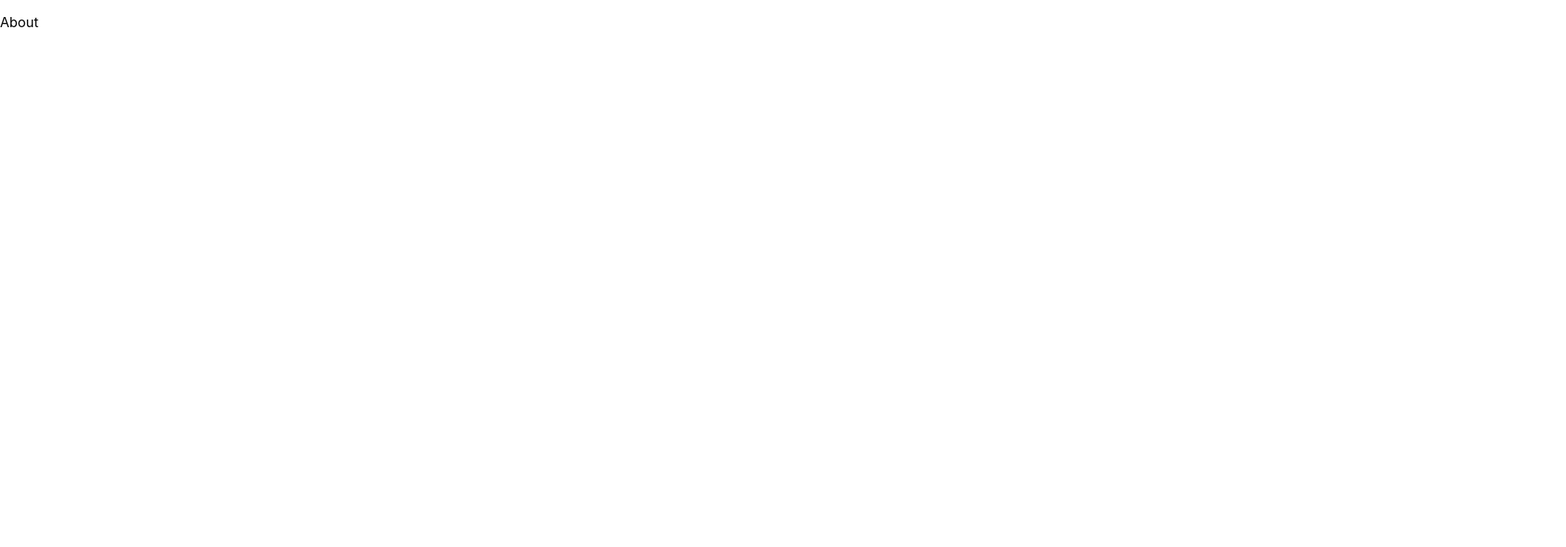
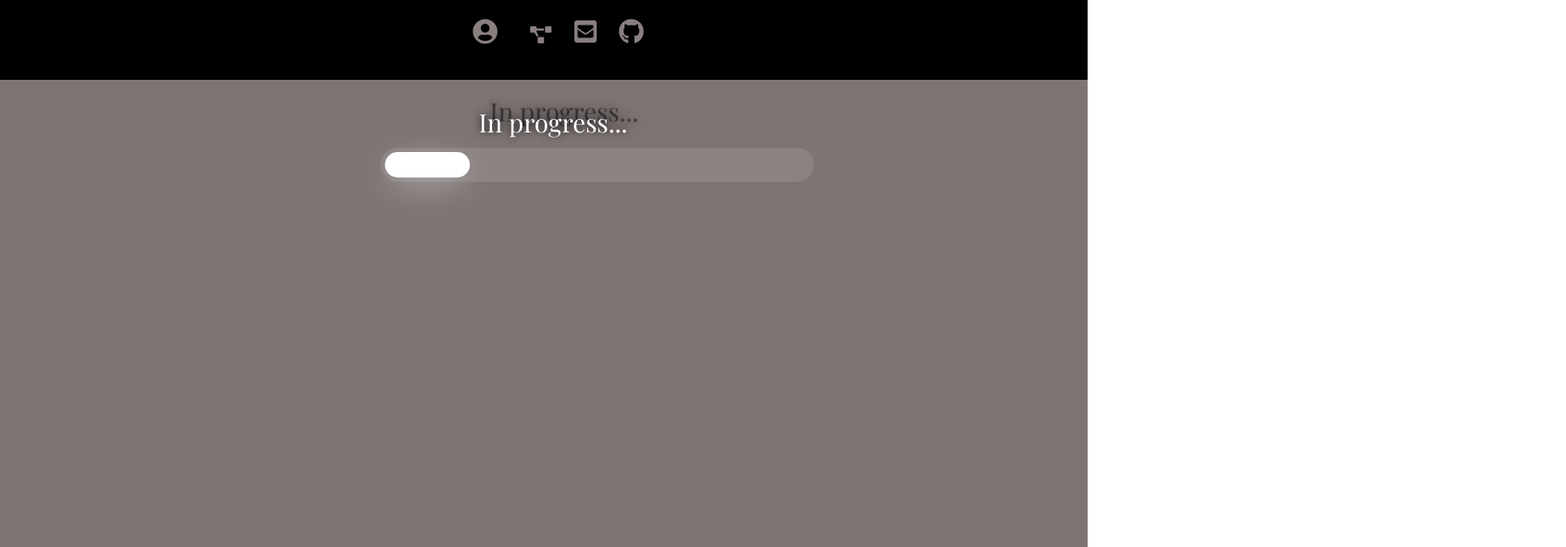
Before and after one commit to amandahp/amandahoffmanndev, a React (Create React App) app: page /about in a window 1280 px wide. Shown: the top 644 px of the page at 85% size, 1843 px wide, since content can reach past the window. Built offline with nearby package versions, Linux system fonts and the light colour scheme.

Commit message:
created page in progress

```diff
--- a/src/components/header/header.js
+++ b/src/components/header/header.js
@@ -25,10 +25,12 @@ const Header = () => {
         window.location = '/contact'
     }
 
+
+
     return(
         <div className='header'>
             <div>
-                <button onClick={()=>handleAbout()}  className='button-about'> {iconAbout}
+                <button onClick={()=>handleHome()}  className='button-about'> {iconAbout}
                 </button>
                 <button onClick={()=>handleProjects()}  className='button-projects'> {iconProjects}
                 </button>
--- a/src/pages/About/About.js
+++ b/src/pages/About/About.js
@@ -1,8 +1,10 @@
 import React from 'react'
+import Creation from '../../pages/Creation/Creation'
 
 const About = () => {
     return(
-        <p>About</p>
+        <Creation>
+        </Creation>
     )
 }
 
--- a/src/pages/Contact/Contact.js
+++ b/src/pages/Contact/Contact.js
@@ -1,8 +1,10 @@
 import React from 'react'
+import Creation from '../../pages/Creation/Creation'
 
 const Contact = () => {
     return(
-        <p>Contact</p>
+        <Creation>
+        </Creation>
     )
 }
 
--- /dev/null
+++ b/src/pages/Creation/Creation.css
@@ -0,0 +1,68 @@
+
+html,
+body {
+    height: 100%;
+}
+
+.progress {
+    background: rgba(255,255,255,0.1);
+    justify-content: flex-start;
+    border-radius: 100px;
+    align-items: center;
+    position: relative;
+    padding: 0 5px;
+    display: flex;
+    height: 40px;
+    width: 500px;
+    left: 35%;
+    margin-top: 200px;
+}
+
+.progress-value {
+    animation: load 3s normal forwards;
+    box-shadow: 0 10px 40px -10px #fff;
+    border-radius: 100px;
+    background:#fff;
+    height: 30px;
+    width: 0;
+}
+
+@keyframes load {
+    0% { width: 0; }
+    100% { width: 20%; }
+}
+
+.bar{
+    margin-top: ;
+}
+
+.body-creation{
+        margin-top:-10px;
+        grid-area: body;
+        animation: pulse 5s infinite;
+        height: 700px;
+}
+
+@keyframes pulse {
+    0% {
+        background-color: #8A7F7F;
+    }
+    100% {
+        background-color: black;
+    }
+}
+
+
+
+.text-progress{
+    color: #fff;
+    font-size: 30px;
+    font-family: 'Playfair Display', serif;
+    text-decoration:none;
+    position: relative;
+    left: 44%;
+    margin-bottom: -190px;
+    text-shadow: 0 0 10px black,
+    13px -13px 12px rgba(0, 0, 0, 0.55),
+    13px -13px 1px rgba(0, 0, 0, 0.5);
+}
--- /dev/null
+++ b/src/pages/Creation/Creation.js
@@ -0,0 +1,33 @@
+import React from 'react'
+import Header from '../../components/header/header'
+import Footer from '../../components/footer/footer'
+import './Creation.css'
+import Man from '../../utils/icons/man.png'
+
+const Creation = () => {
+    return(
+        <main>
+            <div className="grid-container">
+                <div className="header"></div>
+                    <Header>
+                    </Header>
+                <div className="body-creation">
+                    <div class="element">
+                    <div className='bar'>
+                        <div className='text-progress'><p>In progress...</p></div>
+                        <div class="progress">
+                            <div class="progress-value"></div>
+                        </div>
+                    </div>
+                    </div>
+                </div>
+                <div className="footer">
+                    <Footer>
+                    </Footer>
+                </div>
+            </div>
+        </main>
+    )
+}
+
+export default Creation
--- a/src/pages/Home/Home.css
+++ b/src/pages/Home/Home.css
@@ -77,9 +77,10 @@ body{
 }
 
 .row-first{
-    color: #8B1313;
+    color: #8B1313 !important;
     size: 2px;
     width:300px;
+    border-color: #8B1313;
 }
 
 .text-row{
@@ -97,10 +98,11 @@ body{
 }
 
 .row-second{
-    color: #8B1313;
+    color: #8B1313 !important;
     size: 2px;
     width:300px;
     margin-top: -40px;
+    border-color: #8B1313;
 }
 
 .button-log{
--- a/src/pages/Notfound/Notfound.js
+++ b/src/pages/Notfound/Notfound.js
@@ -1,8 +1,10 @@
 import React from 'react'
+import Creation from '../../pages/Creation/Creation'
 
 const NotFound = () => {
     return(
-        <p>About</p>
+        <Creation>
+        </Creation>
     )
 }
 
--- a/src/pages/Projects/Projects.js
+++ b/src/pages/Projects/Projects.js
@@ -1,8 +1,10 @@
 import React from 'react'
+import Creation from "../../pages/Creation/Creation"
 
 const Projects = () => {
     return(
-        <p>Projects</p>
+        <Creation>
+        </Creation>
     )
 }
 
```
Also changed, not shown: src/utils/icons/man-walking-directions-button.svg (added), src/utils/icons/man.png (added).
